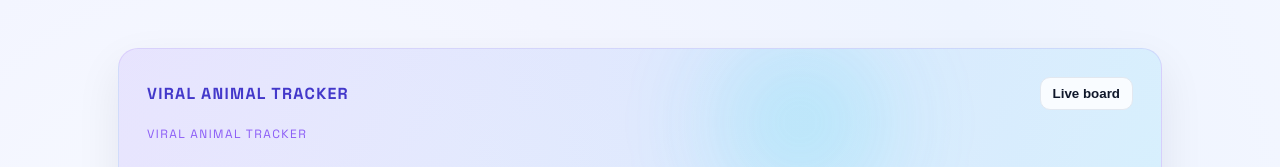
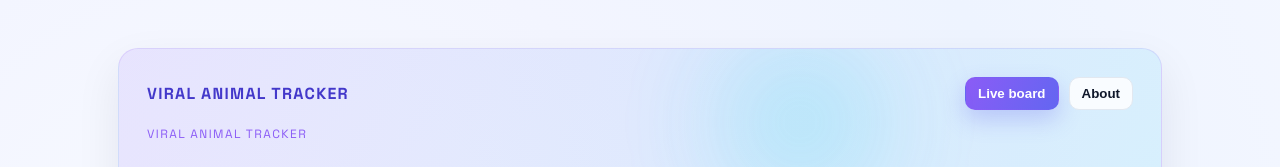
Before and after one commit to ankygautam/44, a React (Vite) app in the folder frontend/: page / in a window 1280 px wide. Shown: the top 167 px of the page. Built offline with nearby package versions, Linux system fonts and the light colour scheme; no server answers.

Commit message:
Add hash-based about route and tidy layout

```diff
--- a/frontend/src/App.tsx
+++ b/frontend/src/App.tsx
@@ -1,15 +1,32 @@
+import { useEffect, useState } from 'react';
 import TrendingAnimals from './TrendingAnimals';
 import About from './About';
 
 function App() {
+  const getRoute = () => (window.location.hash.replace('#', '') || '/');
+  const [route, setRoute] = useState<string>(getRoute());
+
+  useEffect(() => {
+    const onHashChange = () => setRoute(getRoute());
+    window.addEventListener('hashchange', onHashChange);
+    return () => window.removeEventListener('hashchange', onHashChange);
+  }, []);
+
+  const go = (path: string) => {
+    window.location.hash = path;
+  };
+
   return (
     <div className="page">
       <header className="hero">
         <div className="hero-top">
           <p className="brand">Viral Animal Tracker</p>
           <div className="hero-nav">
-            <button className="nav-btn" onClick={() => document.getElementById('board')?.scrollIntoView({ behavior: 'smooth' })}>
+            <button className={route === '/' ? 'nav-btn active' : 'nav-btn'} onClick={() => go('/')}>
               Live board
+            </button>
+            <button className={route === '/about' ? 'nav-btn active' : 'nav-btn'} onClick={() => go('/about')}>
+              About
             </button>
           </div>
         </div>
@@ -30,6 +47,11 @@ function App() {
         </div>
       </header>
 
+      {route === '/about' ? (
+        <section className="panel about-page" id="about-panel">
+          <About />
+        </section>
+      ) : (
         <section className="content-grid">
           <div className="panel tall" id="board">
             <TrendingAnimals />
@@ -38,6 +60,7 @@ function App() {
             <About />
           </div>
         </section>
+      )}
     </div>
   );
 }
--- a/frontend/src/styles.css
+++ b/frontend/src/styles.css
@@ -281,6 +281,10 @@ button.primary:hover { transform: translateY(-1px); }
   min-height: 480px;
 }
 
+.about-page {
+  margin-top: 24px;
+}
+
 @media (max-width: 720px) {
   .hero {
     padding: 22px;
```
Lines whose indentation alone changed are shown as unchanged.
